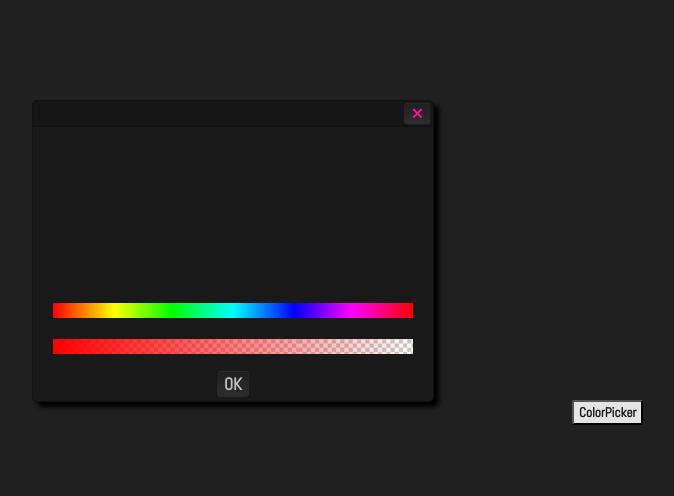
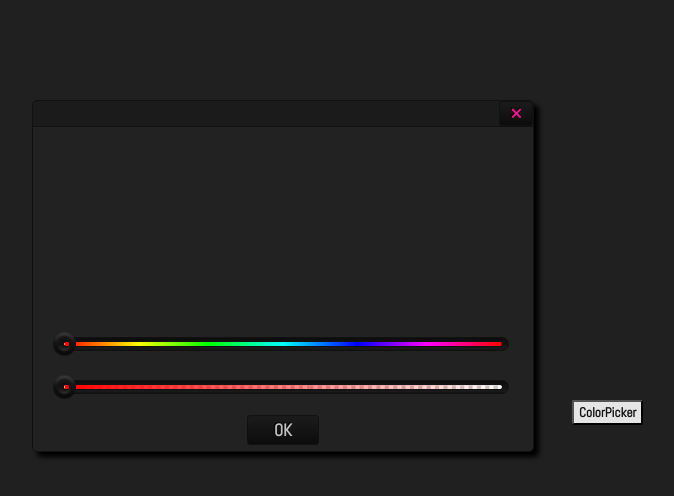
Before and after one commit to tschiboka/colorpicker, a React (Create React App) app: page / in a window 1280 px wide. Both pictures are taken after a click on the button "ColorPicker". Shown: the top 496 px of the page, without its empty margins (68-742 px from the left). Built offline with nearby package versions, Linux system fonts and the light colour scheme.

Commit message:
add slider thumbs

```diff
--- a/src/Components/ColorPicker/ColorPicker.js
+++ b/src/Components/ColorPicker/ColorPicker.js
@@ -1,8 +1,8 @@
 import React, { Component } from 'react';
 import ReactDOM from 'react-dom';
 import "./ColorPicker.scss";
-import btnBg from "./images/btn_sm_square.png";
 import transparentCheckerdBg from "./images/transparent_checkered_bg.png";
+import sliderThumb from "./images/hue_slider_thumb.png";
 
 export default class ColorPicker extends Component {
     constructor(props) {
@@ -24,9 +24,8 @@ export default class ColorPicker extends Component {
                 >
                     <div className="ColorPicker__header">
                         <button
-                            className="close-btn"
+                            className="close-btn ColorPicker--button-theme"
                             onClick={() => this.props.close()}
-                            style={{ backgroundImage: `url(${btnBg})` }}
                             title="close [Esc]"
                         >&times;</button>
                     </div>
@@ -40,20 +39,31 @@ export default class ColorPicker extends Component {
 
                         <div className="ColorPicker__lower-box">
                             <div className="ColorPicker__hue-slider">
-                                <div className="ColorPicker__hue"></div>
+                                <div className="ColorPicker__slider-bg">
+                                    <div className="ColorPicker__hue">
+                                        <div className="ColorPicker__slider-thumb" style={{ backgroundImage: `url(${sliderThumb})` }}>
+                                            <div className="ColorPicker__slider-point" id="hue-slider-point"></div>
+                                        </div>
+                                    </div>
+                                </div>
                             </div>
 
                             <div className="ColorPicker__alpha-box">
                                 <div className="ColorPicker__alpha-slider">
-                                    <div className="ColorPicker__alpha-bg" style={{ backgroundImage: `url(${transparentCheckerdBg})` }}>
-
-                                        <div className="ColorPicker__alpha"></div>
+                                    <div className="ColorPicker__slider-bg">
+                                        <div className="ColorPicker__alpha-bg" style={{ backgroundImage: `url(${transparentCheckerdBg})` }}>
+                                            <div className="ColorPicker__alpha">
+                                                <div className="ColorPicker__slider-thumb" style={{ backgroundImage: `url(${sliderThumb})` }}>
+                                                    <div className="ColorPicker__slider-point" id="alpha-slider-point"></div>
+                                                </div>
+                                            </div>
+                                        </div>
                                     </div>
                                 </div>
                             </div>
 
                             <div className="ColorPicker__ok-btn-box">
-                                <button style={{ backgroundImage: `url(${btnBg})` }}>OK</button>
+                                <button className="ColorPicker--button-theme">OK</button>
                             </div>
                         </div>
                     </div>
--- a/src/Components/ColorPicker/ColorPicker.scss
+++ b/src/Components/ColorPicker/ColorPicker.scss
@@ -1,12 +1,12 @@
-$primaryBg: #191919;
+$primaryBg: #222222;
 $primarytColor: #c2c2c2;
 $borderColor: #111;
 $border: 1px solid $borderColor;
 
 .ColorPicker {
     position: absolute;
-    width: 400px;
-    height: 300px;
+    width: 500px;
+    height: 350px;
     left: 40px;
     top: 40px;
     color: $primarytColor;
@@ -20,6 +20,29 @@ $border: 1px solid $borderColor;
     -o-border-radius: 5px;
     box-shadow: 5px 5px 5px #000;
     z-index: 1;
+    .ColorPicker--button-theme {
+        background: -moz-linear-gradient(top, #1a1a1a 0%, #1a1a1a 10%, #0c0c0c 100%);
+        background: -ms-linear-gradient(top, #1a1a1a 0%, #1a1a1a 10%, #0c0c0c 100%);
+        background: -o-linear-gradient(top, #1a1a1a 0%, #1a1a1a 10%, #0c0c0c 100%);
+        background: -webkit-gradient(linear, top from(#1a1a1a), color-stop(0.1, #1a1a1a), to(#0c0c0c));
+        background: -webkit-linear-gradient(top, #1a1a1a 0%, #1a1a1a 10%, #0c0c0c 100%);
+        background: linear-gradient(to bottom, #1a1a1a 0%, #1a1a1a 10%, #0c0c0c 100%);
+        border-radius: 3px;
+        -webkit-border-radius: 3px;
+        -moz-border-radius: 3px;
+        -ms-border-radius: 3px;
+        -o-border-radius: 3px;
+        border: $border;
+        text-shadow: -1px -1px black;
+        &:hover {
+            background: -moz-linear-gradient(bottom, #1a1a1a 0%, #1a1a1a 10%, #0c0c0c 100%);
+            background: -ms-linear-gradient(bottom, #1a1a1a 0%, #1a1a1a 10%, #0c0c0c 100%);
+            background: -o-linear-gradient(bottom, #1a1a1a 0%, #1a1a1a 10%, #0c0c0c 100%);
+            background: -webkit-gradient(linear, bottom from(#1a1a1a), color-stop(0.1, #1a1a1a), to(#0c0c0c));
+            background: -webkit-linear-gradient(bottom, #1a1a1a 0%, #1a1a1a 10%, #0c0c0c 100%);
+            background: linear-gradient(to top, #1a1a1a 0%, #1a1a1a 10%, #0c0c0c 100%);
+        }
+}
 }
 
 .ColorPicker__header {
@@ -28,7 +51,7 @@ $border: 1px solid $borderColor;
     display: flex;
     justify-content: flex-end;
     align-items: center;
-    background: rgba(0,0,0, 0.1);
+    background: rgba(0,0,0, 0.2);
     font-size: 18px;
     border-bottom: $border;
     border-radius: 4px 4px 0 0;
@@ -40,9 +63,7 @@ $border: 1px solid $borderColor;
         height: 95%;
         min-width: 30px;
         padding: 0 1px;
-        background: 50% 50%/contain no-repeat transparent;
         color: deeppink;
-        border: none;
         font-size: 18px;
         cursor: pointer;
         &:hover { font-size: 14px; }
@@ -85,17 +106,36 @@ $border: 1px solid $borderColor;
     }
     .ColorPicker__ok-btn-box {
         button {
-            height: 95%;
+            height: 65%;
             min-width: 30px;
-            padding: 0 2px;
-            background: 50% 50%/contain no-repeat transparent;
+            padding: 0 20px;
             color: $primarytColor;
             font-size: 17px;
-            border: none;
             cursor: pointer;
             &:hover { font-size: 14px; }
         }
     }
+}
+
+.ColorPicker__slider-bg {
+    width: 90%;
+    height: 12px;
+    display: flex;
+    justify-content: center;
+    align-items: center;
+    background: black;
+    border: $border;
+    border-radius: 12px;
+    -webkit-border-radius: 12px;
+    -moz-border-radius: 12px;
+    -ms-border-radius: 12px;
+    -o-border-radius: 12px;
+    background: -moz-linear-gradient(bottom, #111 0%, #1a1a1a 10%, #0c0c0c 100%);
+    background: -ms-linear-gradient(bottom, #111 0%, #1a1a1a 10%, #0c0c0c 100%);
+    background: -o-linear-gradient(bottom, #111 0%, #1a1a1a 10%, #0c0c0c 100%);
+    background: -webkit-gradient(linear, bottom from(#111), color-stop(0.1, #1a1a1a), to(#0c0c0c));
+    background: -webkit-linear-gradient(bottom, #111 0%, #1a1a1a 10%, #0c0c0c 100%);
+    background: linear-gradient(to top, #111 0%, #1a1a1a 10%, #0c0c0c 100%);
 }
 
 .ColorPicker__hue-slider {
@@ -103,15 +143,22 @@ $border: 1px solid $borderColor;
     justify-content: center;
     align-items: center;
     .ColorPicker__hue {
-        width: 90%;
-        height: 15px;
+        position: relative;
+        width: calc(100% - 12px);
+        height: 4px;
+        border: $border;
         background: -moz-linear-gradient(left, #ff0000 0%, #ffff00 17%, #00ff00 33%, #00ffff 50%, #0000ff 67%, #ff00ff 83%, #ff0000 100%);
         background: -ms-linear-gradient(left, #ff0000 0%, #ffff00 17%, #00ff00 33%, #00ffff 50%, #0000ff 67%, #ff00ff 83%, #ff0000 100%);
         background: -o-linear-gradient(left, #ff0000 0%, #ffff00 17%, #00ff00 33%, #00ffff 50%, #0000ff 67%, #ff00ff 83%, #ff0000 100%);
         background: -webkit-gradient(linear, left from(#ff0000), color-stop(0.17, #ffff00), color-stop(0.33, #00ff00), color-stop(0.5, #00ffff), color-stop(0.67, #0000ff), color-stop(0.83, #ff00ff), to(#ff0000));
         background: -webkit-linear-gradient(left, #ff0000 0%, #ffff00 17%, #00ff00 33%, #00ffff 50%, #0000ff 67%, #ff00ff 83%, #ff0000 100%);
         background: linear-gradient(to right, #ff0000 0%, #ffff00 17%, #00ff00 33%, #00ffff 50%, #0000ff 67%, #ff00ff 83%, #ff0000 100%);
-    }
+        border-radius: 5px;
+        -webkit-border-radius: 5px;
+        -moz-border-radius: 5px;
+        -ms-border-radius: 5px;
+        -o-border-radius: 5px;
+}
 }
 
 .ColorPicker__alpha-slider {
@@ -120,17 +167,55 @@ $border: 1px solid $borderColor;
     justify-content: center;
     align-items: center;
     .ColorPicker__alpha-bg {
-        width: 90%;
-        height: 100%;
+        width: calc(100% - 12px);
+        height: 4px;
+        border-radius: 5px;
+        -webkit-border-radius: 5px;
+        -moz-border-radius: 5px;
+        -ms-border-radius: 5px;
+        -o-border-radius: 5px;
+        border: $border;
         .ColorPicker__alpha {
+            position: relative;
             width: 100%;
-            height: 15px;
+            height: 4px;
             background: -moz-linear-gradient(left, #ff0000 0%, transparent 100%);
             background: -ms-linear-gradient(left, #ff0000 0%, transparent 100%);
             background: -o-linear-gradient(left, #ff0000 0%, transparent 100%);
             background: -webkit-gradient(linear, left from(#ff0000), to(#ff0000));
             background: -webkit-linear-gradient(left, #ff0000 0%, transparent 100%);
             background: linear-gradient(to right, #ff0000 0%, transparent 100%);
+            border-radius: 5px;
+            -webkit-border-radius: 5px;
+            -moz-border-radius: 5px;
+            -ms-border-radius: 5px;
+            -o-border-radius: 5px;
         }
     }
 }
+
+.ColorPicker__slider-thumb {
+    position: absolute;
+    width: 23px;
+    height: 23px;
+    display: flex;
+    justify-content: center;
+    align-items: center;
+    background-position: 50% 50%;
+    background-repeat: no-repeat;
+    background-size: contain;
+    transform-origin: 50% 50%;
+    -webkit-transform-origin: 50% 50%;
+    transform: translate(-11px, -9.5px);
+    -webkit-transform: translate(-11px, -9.5px);
+    cursor: pointer;
+    .ColorPicker__slider-point {
+        width: 1px;
+        height: 1px;
+        background: white;
+    }
+    &:hover {
+        transform: translate(-11px, -9.5px) rotate(180deg);
+        -webkit-transform: translate(-11px, -9.5px) rotate(180deg);
+    }
+}
```
Also changed, not shown: src/Components/ColorPicker/images/btn_sm_square.png (deleted), src/Components/ColorPicker/images/hue_slider_thumb.png (added).
